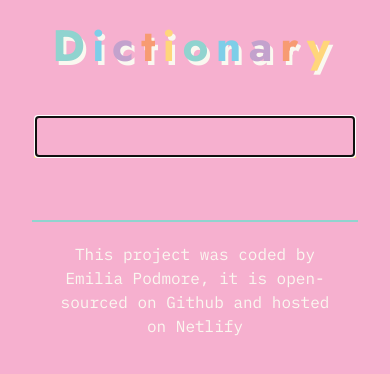
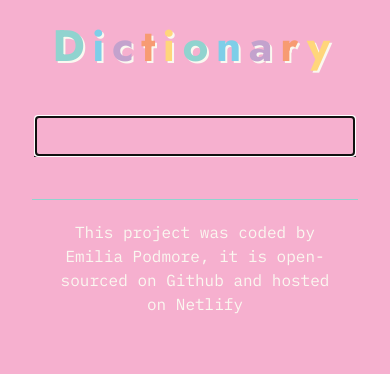
Before and after one commit to EmiliaPodmore/react-dictionary, a React (Create React App) app: page / in a window 390 px wide. Shown: the top 374 px of the page. Built offline with nearby package versions, Linux system fonts and the light colour scheme; no server answers.

Commit message:
Edit CSS

```diff
--- a/src/App.css
+++ b/src/App.css
@@ -42,6 +42,7 @@ header h1 {
 .fifth {
   color: #ffd67b;
 }
+
 img {
   margin-left: 20px;
   max-width: 100px;
@@ -53,8 +54,7 @@ footer {
   text-align: center;
   padding: 20px;
   margin: 20px;
-  margin-top: 40px;
-  border-top: 2px solid var(--colour-tertiary);
+  border-top: 1px solid var(--colour-tertiary);
 }
 footer a {
   color: var(--colour-section);
@@ -64,16 +64,17 @@ footer a {
 footer a:hover {
   color: var(--colour-text);
 }
-@media (max-width: 800px) {
+
+@media (max-width: 768px) {
   header h1 {
-    font-size: 68px;
+    font-size: 52px;
     margin: 20px 40px;
   }
 }
 @media (max-width: 600px) {
   header h1 {
-    font-size: 52px;
     margin: 20px;
+    text-shadow: 2px 2px var(--colour-section);
   }
 }
 @media (max-width: 460px) {
--- a/src/Dictionary.css
+++ b/src/Dictionary.css
@@ -4,13 +4,14 @@
 .Dictionary section {
   background-color: var(--colour-section);
   padding: 20px;
-  margin: 10px 100px;
+  margin: 14px 100px;
   border: 0.5px solid var(--colour-text);
   border-radius: 6px;
   transition: ease-in-out 150ms;
 }
 .Dictionary section:hover {
   transform: scale(1.02);
+  box-shadow: 6px 4px 0px #f49ac0;
 }
 .Search-bar {
   display: flex;
@@ -25,7 +26,7 @@
   font-size: 16px;
   letter-spacing: 0.1cm;
   border: transparent;
-  border-bottom: 2px solid var(--colour-accent);
+  border-bottom: 0.5px solid var(--colour-text);
   background-color: transparent;
   padding: 10px 10px;
   margin: 10px 0;
--- a/src/Results.css
+++ b/src/Results.css
@@ -1,16 +1,18 @@
 .Results h1 {
   color: var(--colour-tertiary);
   font-size: 64px;
+  text-align: center;
 }
 .Meaning h3 {
   color: var(--colour-secondary);
   font-size: 30px;
   font-family: var(--font-secondary);
-  line-height: 2;
+  line-height: 1.5;
 }
 .Phonetic {
   color: #c3a2cd;
   font-family: var(--font-secondary);
+  text-align: center;
 }
 .Example {
   color: var(--colour-primary);
```
